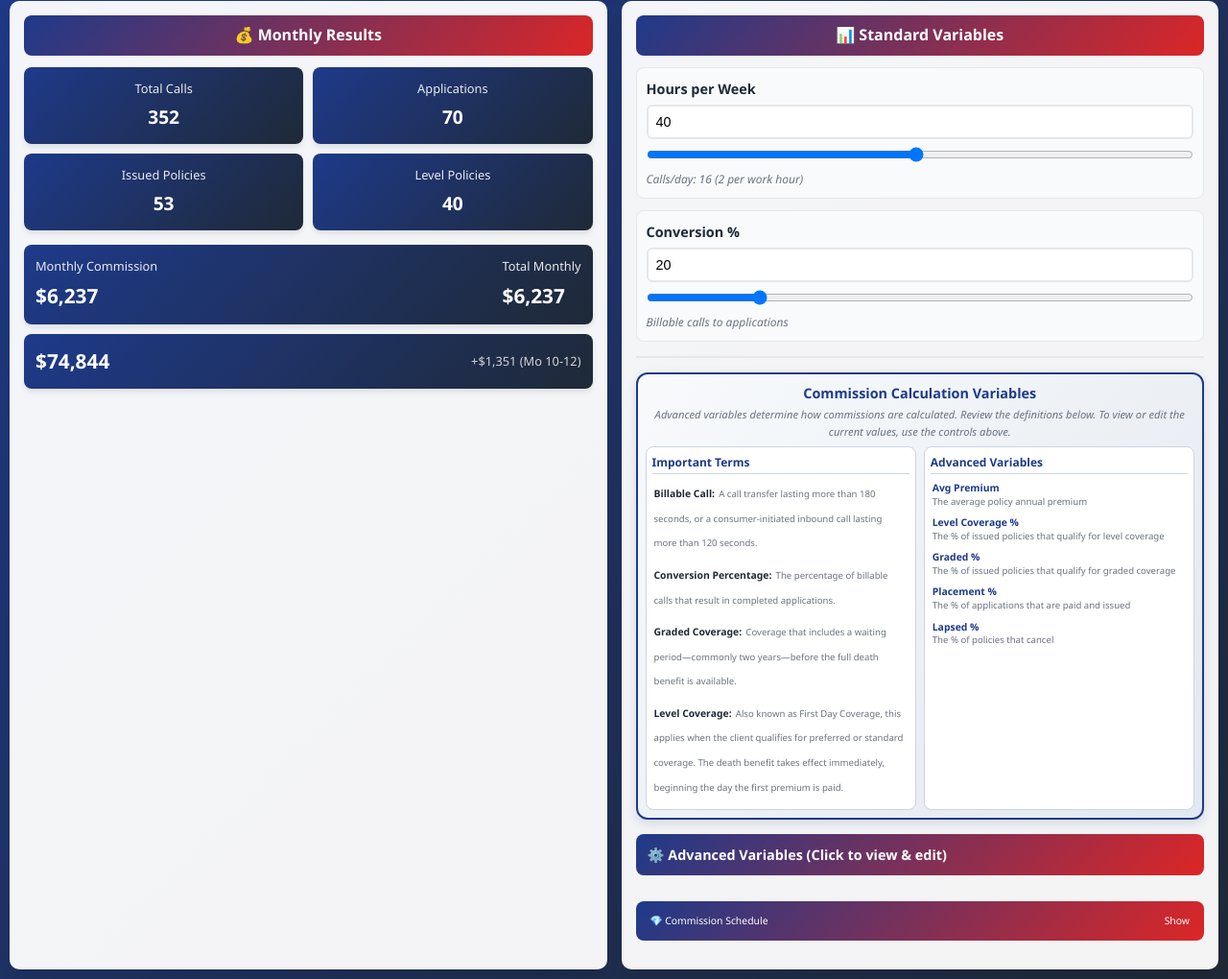
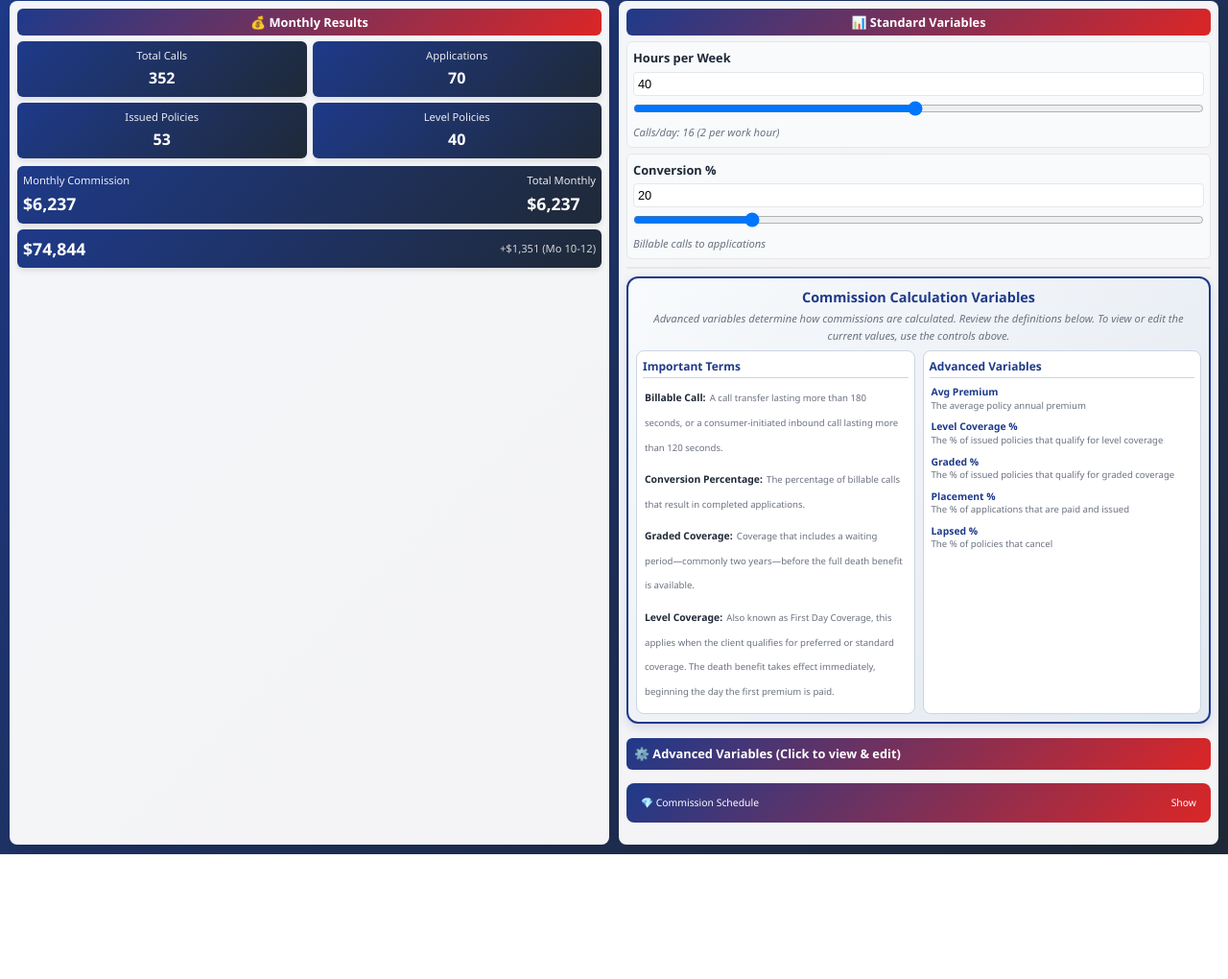
Before and after one commit to bbarnes4318/compensation, a website: page versions/commission-based.html in a window 1280 px wide. Shown: the part 94-1114 px from the top of the page at 96% size. After the commit the page ends 984 px from the top, so only its background shows below. Drawn offline with Linux system fonts and the light colour scheme.

Commit message:
DRASTICALLY reduce commission-based version sizing to fit in one view + fix commission table headers

```diff
--- a/versions/commission-based.html
+++ b/versions/commission-based.html
@@ -95,14 +95,14 @@
         .main-content {
             display: grid;
             grid-template-columns: 1fr 1fr;
-            gap: 15px;
-            min-height: calc(100vh - 150px);
+            gap: 10px;
+            min-height: calc(100vh - 100px);
         }
 
         .left-panel, .right-panel {
             background: rgba(255, 255, 255, 0.95);
-            border-radius: 10px;
-            padding: 15px;
+            border-radius: 8px;
+            padding: 8px;
             box-shadow: var(--shadow-lg);
             display: flex;
             flex-direction: column;
@@ -117,40 +117,40 @@
         .section-title {
             background: linear-gradient(135deg, #1E3A8A 0%, #DC2626 100%);
             color: white;
-            padding: 8px 15px;
-            border-radius: 8px;
-            font-size: 1em;
+            padding: 4px 8px;
+            border-radius: 6px;
+            font-size: 0.8em;
             font-weight: 700;
-            margin-bottom: 12px;
+            margin-bottom: 6px;
             text-align: center;
         }
 
         .results-grid {
             display: grid;
             grid-template-columns: 1fr 1fr;
-            gap: 10px;
-            margin-bottom: 15px;
+            gap: 6px;
+            margin-bottom: 8px;
         }
 
         .result-card {
             background: linear-gradient(135deg, #1E3A8A 0%, #1F2937 100%);
             color: white;
-            padding: 12px;
-            border-radius: 8px;
+            padding: 6px;
+            border-radius: 6px;
             text-align: center;
             box-shadow: var(--shadow);
         }
 
         .result-label {
             display: block;
-            font-size: 0.8em;
+            font-size: 0.7em;
             opacity: 0.9;
-            margin-bottom: 5px;
+            margin-bottom: 2px;
         }
 
         .result-value {
             display: block;
-            font-size: 1.2em;
+            font-size: 1em;
             font-weight: 700;
         }
 
@@ -160,19 +160,19 @@
             align-items: center;
             background: linear-gradient(135deg, #1E3A8A 0%, #1F2937 100%);
             color: white;
-            padding: 12px;
-            border-radius: 8px;
+            padding: 6px;
+            border-radius: 6px;
             box-shadow: var(--shadow);
-            margin-bottom: 10px;
+            margin-bottom: 6px;
         }
 
         .metric-value {
-            font-size: 1.3em;
+            font-size: 1.1em;
             font-weight: 700;
         }
 
         .backend-income {
-            font-size: 0.8em;
+            font-size: 0.7em;
             opacity: 0.8;
         }
 
@@ -187,32 +187,32 @@
         }
 
         .variables-section {
-            margin-bottom: 15px;
+            margin-bottom: 8px;
         }
 
         .variable-control {
-            margin-bottom: 12px;
-            padding: 10px;
+            margin-bottom: 6px;
+            padding: 6px;
             background: #F8FAFC;
-            border-radius: 8px;
+            border-radius: 6px;
             border: 1px solid var(--border-color);
         }
 
         .variable-label {
             display: block;
             font-weight: 600;
-            margin-bottom: 5px;
+            margin-bottom: 3px;
             color: var(--dark);
-            font-size: 0.9em;
+            font-size: 0.8em;
         }
 
         .variable-input {
             width: 100%;
-            padding: 8px;
-            border: 2px solid var(--border-color);
-            border-radius: 6px;
-            font-size: 0.9em;
-            margin-bottom: 6px;
+            padding: 4px;
+            border: 1px solid var(--border-color);
+            border-radius: 4px;
+            font-size: 0.8em;
+            margin-bottom: 3px;
             transition: border-color 0.3s ease;
         }
 
@@ -227,15 +227,15 @@
         }
 
         .info-text {
-            font-size: 0.75em;
+            font-size: 0.7em;
             color: var(--text-light);
             font-style: italic;
         }
 
         .advanced-section {
-            margin-top: 15px;
+            margin-top: 8px;
             border-top: 2px solid var(--border-color);
-            padding-top: 15px;
+            padding-top: 8px;
         }
 
         .advanced-toggle {
@@ -243,13 +243,13 @@
             justify-content: space-between;
             align-items: center;
             cursor: pointer;
-            padding: 10px 12px;
+            padding: 6px 8px;
             background: linear-gradient(135deg, #1E3A8A 0%, #DC2626 100%);
             color: white;
-            border-radius: 8px;
-            margin-bottom: 12px;
+            border-radius: 6px;
+            margin-bottom: 6px;
             transition: all 0.3s ease;
-            font-size: 0.9em;
+            font-size: 0.8em;
         }
 
         .advanced-toggle:hover {
@@ -264,17 +264,17 @@
         }
 
         .advanced-content.expanded {
-            max-height: 250px;
+            max-height: 180px;
         }
 
         .advanced-grid {
             display: grid;
             grid-template-columns: 1fr 1fr;
-            gap: 10px;
+            gap: 6px;
         }
 
         .commission-section {
-            margin-top: 15px;
+            margin-top: 8px;
         }
 
         .commission-toggle {
@@ -298,15 +298,15 @@
         }
 
         .commission-content.expanded {
-            max-height: 140px;
+            max-height: 100px;
         }
 
         .commission-panel {
             background: #F8FAFC;
-            padding: 6px;
-            border-radius: 8px;
+            padding: 4px;
+            border-radius: 6px;
             border: 1px solid var(--border-color);
-            margin-top: 8px;
+            margin-top: 4px;
         }
 
         .commission-header {
@@ -318,13 +318,13 @@
         }
 
         .commission-title {
-            font-size: 0.8em;
+            font-size: 0.7em;
             font-weight: 600;
             color: var(--dark);
         }
 
         .commission-table {
-            font-size: 0.55em;
+            font-size: 0.5em;
             width: 100%;
             border-collapse: collapse;
         }
@@ -343,7 +343,7 @@
         }
 
         .commission-cell {
-            padding: 1px 2px;
+            padding: 1px;
             text-align: center;
             border-right: 1px solid #E5E7EB;
         }
@@ -756,9 +756,9 @@
                                     <table class="commission-table">
                                         <tbody>
                                             <tr class="commission-row">
-                                                <td class="commission-cell">Conversion %</td>
-                                                <td class="commission-cell">Level Comm</td>
-                                                <td class="commission-cell">Graded Comm</td>
+                                                <td class="commission-cell">Conversion</td>
+                                                <td class="commission-cell">Level</td>
+                                                <td class="commission-cell">Graded</td>
                                             </tr>
                                             <tr class="commission-row">
                                                 <td class="commission-cell">&lt;10%</td>
```
